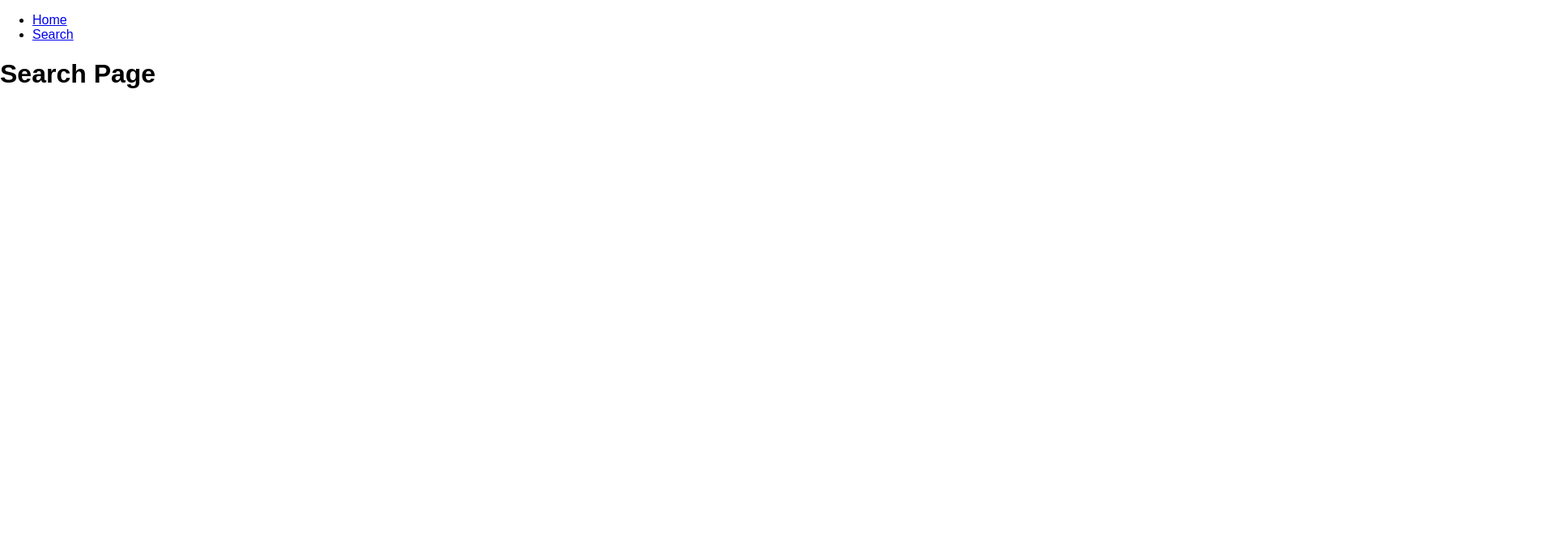
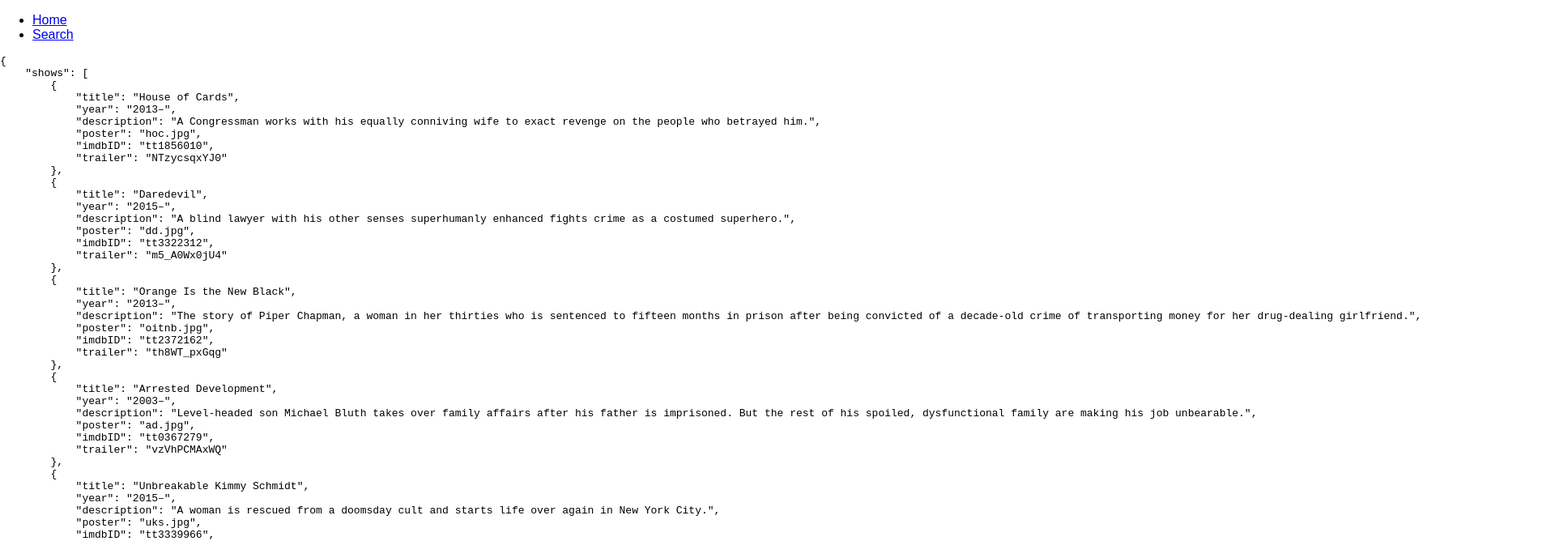
Before and after one commit to aurimas-darguzis/axioma, a React (Create React App) app: page /search in a window 1280 px wide. Shown: the top 668 px of the page at 81% size, 1920 px wide, since content can reach past the window. Built offline with nearby package versions, Linux system fonts and the light colour scheme.

Commit message:
showing json on UI

```diff
--- a/src/Search.js
+++ b/src/Search.js
@@ -1,11 +1,19 @@
 import React from 'react'
+import preload from '../public/data.json'
 
 class Search extends React.Component {
   render () {
     return (
-      <h1>Search Page</h1>
+      <div>
+        <pre><code>{JSON.stringify(preload, null, 4)}</code></pre>
+      </div>
     )
   }
 }
 
 export default Search
+
+// JSON.stringify parameters:
+// 1st - the data you want to stringify
+// 2nd - replacer function, actually goes into json and replace data. Usually you always put null as 2nd parameter
+// 3rd - the desired indentation
```
